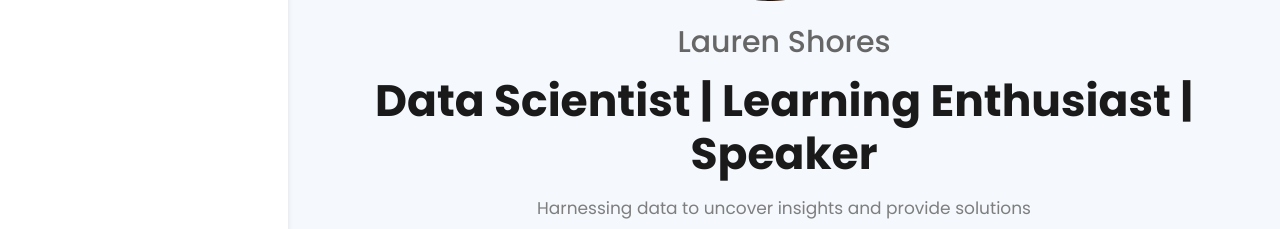
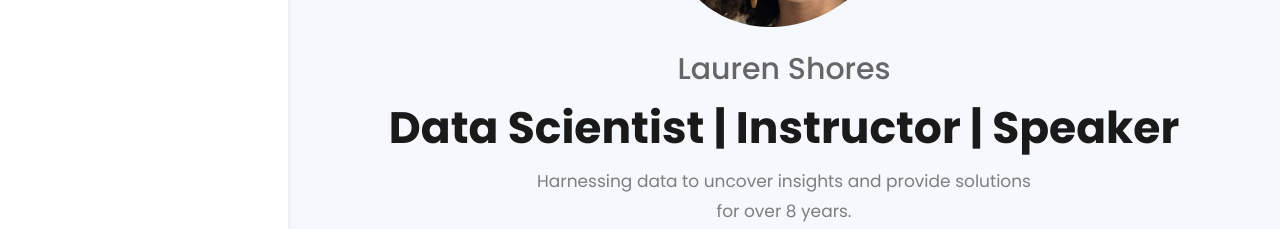
Before and after one commit to TeamShoresy/ljs-portfolio-site, a Next.js app: page / in a window 1280 px wide. Shown: the part 362-591 px from the top of the page. Built offline with nearby package versions, Linux system fonts and the light colour scheme.

Commit message:
Update Hero.jsx
back to 'instructor'

```diff
--- a/components/hero/Hero.jsx
+++ b/components/hero/Hero.jsx
@@ -43,7 +43,7 @@ const Hero = () => {
                   data-aos-delay="200"
               >
     <span className="typer-toper">
-        Data Scientist | Learning Enthusiast | Speaker
+        Data Scientist | Instructor | Speaker
     </span>
 </h2>
             </span>
```
